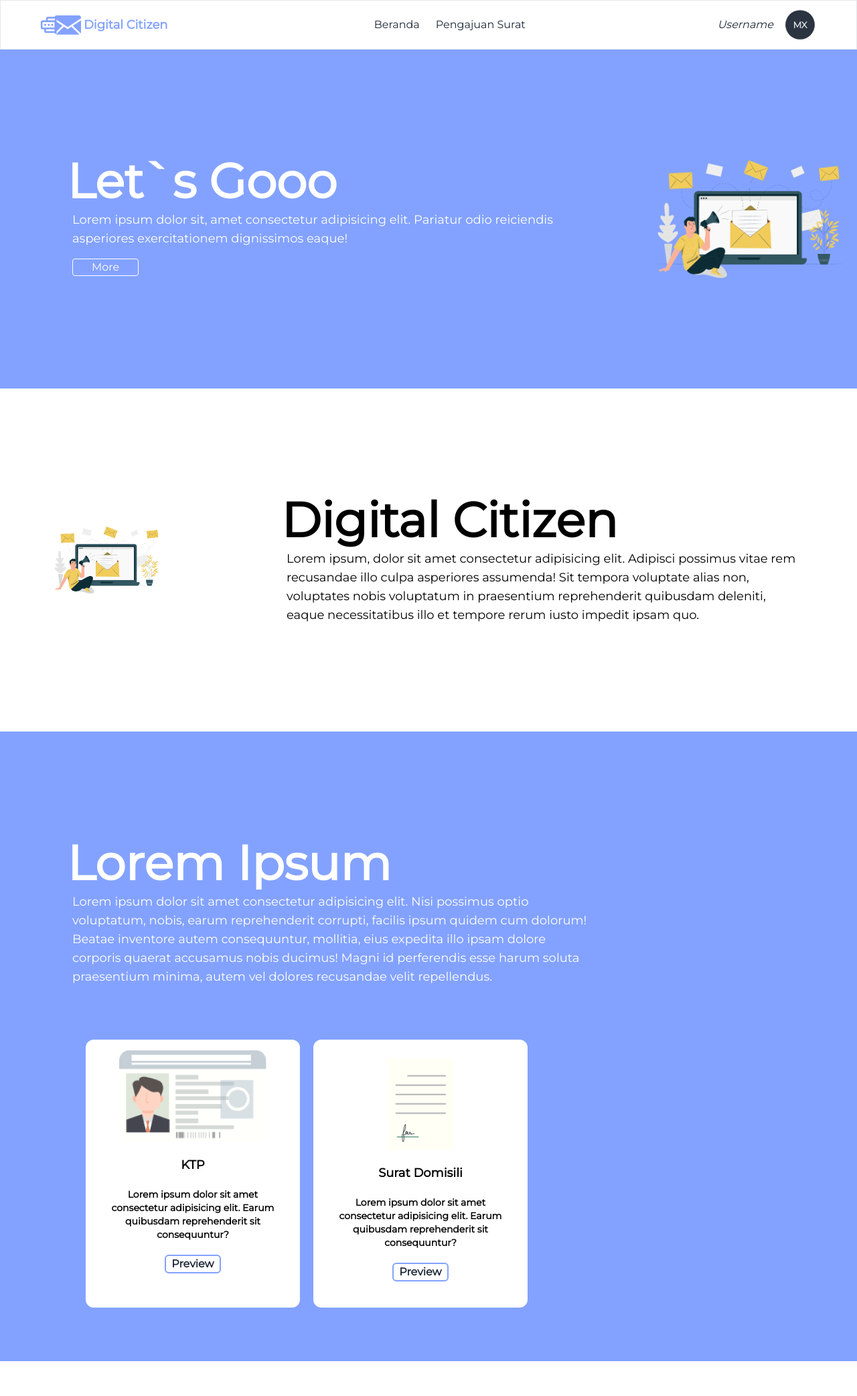
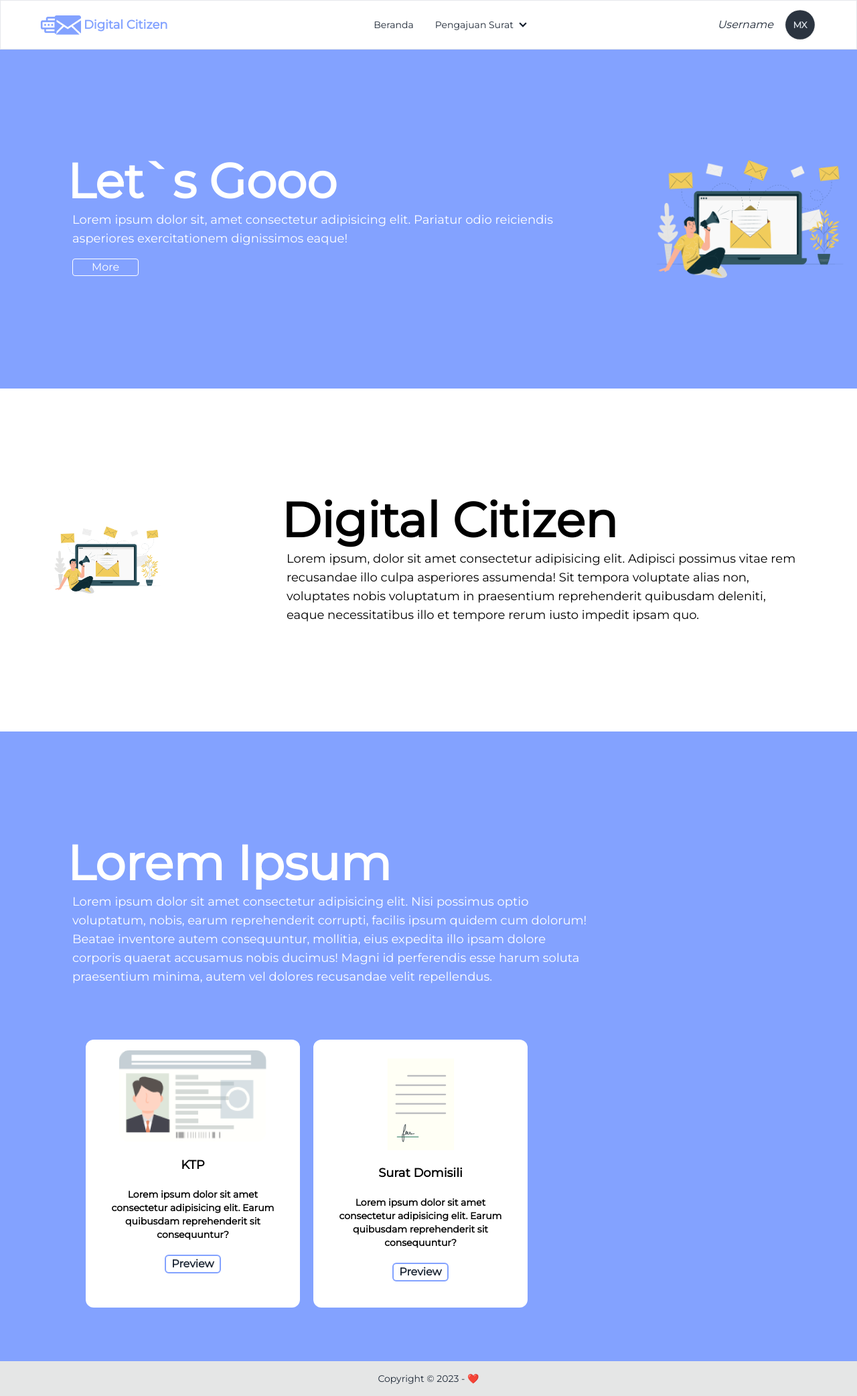
Before and after one commit to Project-Digital-Citizen/Front-End, a React (Vite) app: page / in a window 1280 px wide. Shown: the whole page at 67% size. Before the commit the page ends 2032 px from the top, so only its background shows below. Built offline with nearby package versions, Linux system fonts and the light colour scheme.

Commit message:
add footer, update navbar

```diff
--- a/src/App.jsx
+++ b/src/App.jsx
@@ -1,4 +1,5 @@
 import "./App.css";
+import Footer from "./components/Footer";
 // import Jumbotron02 from "./components/Jumbotron02";
 // import Jumbotron03 from "./components/Jumbotron03";
 import Navbar from "./components/Navbar";
@@ -12,6 +13,7 @@ function App() {
       {/* <Jumbotron /> */}
       <Jumbotron02 />
       {/* <Jumbotron03 /> */}
+      <Footer />
     </>
   );
 }
--- a/src/components/Footer.jsx
+++ b/src/components/Footer.jsx
@@ -0,0 +1,13 @@
+const Footer = () => {
+  return (
+    <>
+      <footer className="footer footer-center p-4 bg-base-300 text-base-content">
+        <aside>
+          <p>Copyright © 2023 - ❤️</p>
+        </aside>
+      </footer>
+    </>
+  );
+};
+
+export default Footer;
--- a/src/components/Navbar.jsx
+++ b/src/components/Navbar.jsx
@@ -31,10 +31,10 @@ const Navbar = () => {
               aria-label="close sidebar"
               className="drawer-overlay"
             ></label>
-            <ul className="menu menu-vertical gap-4 p-6 w-80 min-h-full bg-base-200 [&_li>*]:rounded-none">
+            <ul className="menu menu-vertical gap-4 p-6 w-80 min-h-full bg-base-200">
               {/* Sidebar content here */}
               <li>
-                <details open className="w-auto ">
+                <details className="w-auto ">
                   <summary className="p-2">
                     <div className="avatar placeholder">
                       <div className=" bg-neutral text-neutral-content rounded-full w-12">
@@ -45,24 +45,24 @@ const Navbar = () => {
                   </summary>
                   <ul>
                     <li>
-                      <a>Profile</a>
+                      <a className="p-2 hover:border border-indigo">Profile</a>
                     </li>
                     <li>
-                      <a>Submenu 2</a>
+                      <a className="p-2 hover:border border-indigo">Logout</a>
                     </li>
                   </ul>
                 </details>
               </li>
               <li>
-                <a className="p-2 hover:border-b-4 border-indigo">Beranda</a>
+                <a className="p-2 hover:border border-indigo">Beranda</a>
               </li>
               <li>
-                <a className="p-2 hover:border-b-4 border-indigo">
+                <a className="p-2 hover:border border-indigo">
                   Pengajuan Surat
                 </a>
               </li>
               <li>
-                <a className="p-2 hover:border-b-4 border-indigo">Item 3</a>
+                <a className="p-2 hover:border border-indigo">Item 3</a>
               </li>
             </ul>
           </div>
@@ -78,14 +78,32 @@ const Navbar = () => {
 
         {/* navbar center */}
         <div className="navbar-center hidden md:block">
-          <ul className="menu-horizontal gap-2">
+          <ul className="menu menu-horizontal">
             <li>
-              <a href="#" className="p-2 hover:border-b-4 border-indigo">Beranda</a>
+              <a>Beranda</a>
             </li>
             <li>
-              <a href="#" className="p-2 hover:border-b-4 border-indigo">
-                Pengajuan Surat
-              </a>
+              <details>
+                <summary>Pengajuan Surat</summary>
+                <ul>
+                  <li>
+                    <details>
+                      <summary>Input Pengajuan</summary>
+                      <ul>
+                        <li>
+                          <a>KTP</a>
+                        </li>
+                        <li>
+                          <a>Surat Domisili</a>
+                        </li>
+                      </ul>
+                    </details>
+                  </li>
+                  <li>
+                    <a>Status Pengajuan</a>
+                  </li>
+                </ul>
+              </details>
             </li>
           </ul>
         </div>
```
